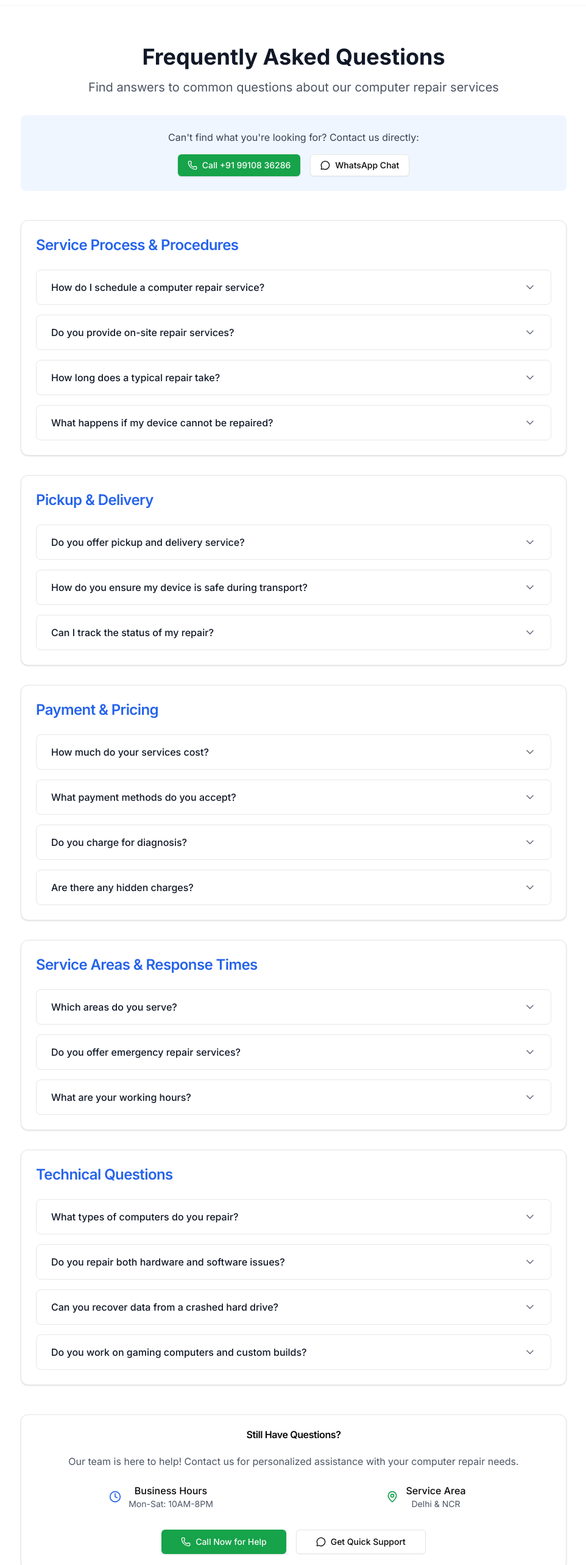
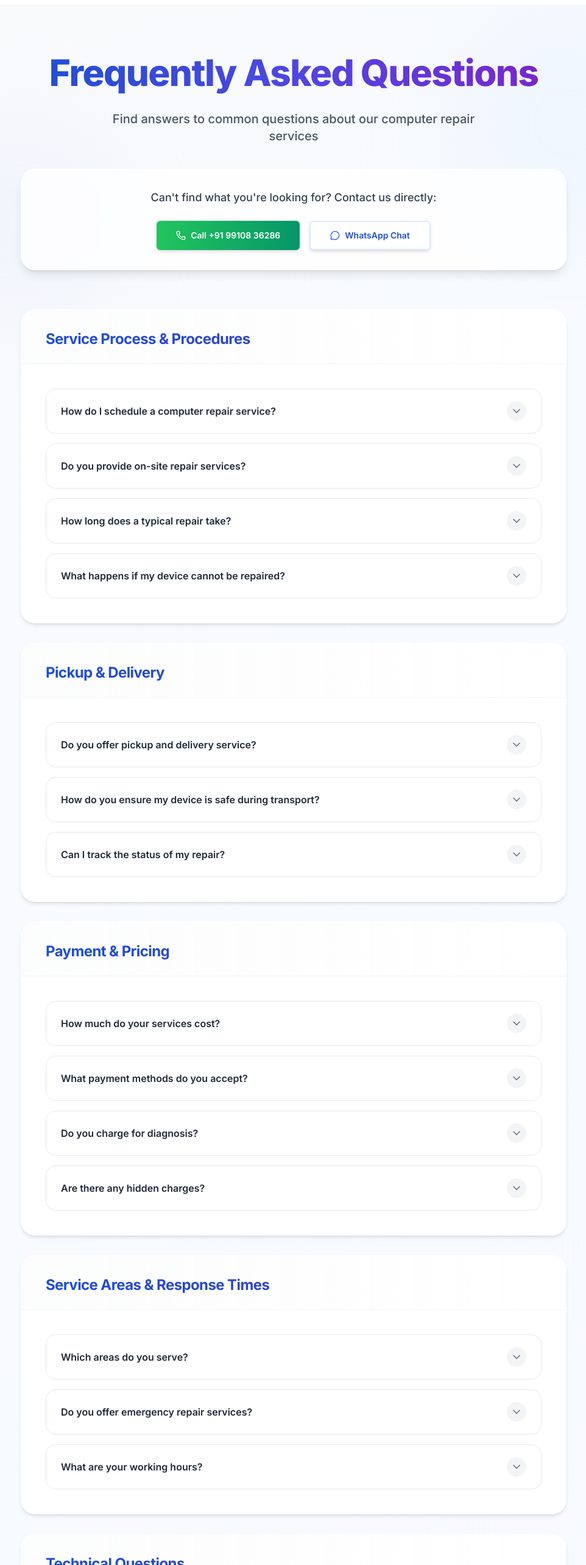
Before and after one commit to dariogeorge21/st-marys-computers, a Next.js app: page /faq in a window 1280 px wide. Shown: the part 60-2626 px from the top of the page at 61% size, without its empty margins (158-1120 px from the left). Built offline with nearby package versions, Linux system fonts and the light colour scheme.

Commit message:
style: overhaul FAQ page UI with modern gradients, glassmorphism effects, and enhanced animations

```diff
--- a/app/faq/page.tsx
+++ b/app/faq/page.tsx
@@ -117,37 +117,44 @@ export default function FAQPage() {
   };
 
   return (
-    <div className="min-h-screen py-16 px-4">
-      <div className="max-w-4xl mx-auto">
+    <div className="min-h-screen py-20 px-4 bg-gradient-to-br from-gray-50 via-blue-50/50 to-indigo-50/50 relative overflow-hidden">
+      {/* Background Orbs */}
+      <div className="absolute inset-0 pointer-events-none overflow-hidden">
+        <div className="absolute top-0 right-0 w-96 h-96 bg-blue-100 rounded-full mix-blend-multiply filter blur-3xl opacity-20 animate-blob"></div>
+        <div className="absolute top-40 left-0 w-96 h-96 bg-indigo-100 rounded-full mix-blend-multiply filter blur-3xl opacity-20 animate-blob animation-delay-2000"></div>
+      </div>
+
+      <div className="max-w-4xl mx-auto relative z-10">
         {/* Header */}
-        <div className="text-center mb-12">
-          <h1 className="text-4xl font-bold text-gray-900 mb-4">
+        <div className="text-center mb-16 animate-fade-in">
+          <h1 className="text-4xl md:text-5xl lg:text-6xl font-extrabold text-transparent bg-clip-text bg-gradient-to-r from-blue-700 via-indigo-600 to-purple-700 tracking-tight mb-6 pb-2">
             Frequently Asked Questions
           </h1>
-          <p className="text-xl text-gray-600 mb-8">
+          <p className="text-lg sm:text-xl text-gray-600 mb-10 max-w-2xl mx-auto font-medium">
             Find answers to common questions about our computer repair services
           </p>
 
           {/* Quick Contact */}
-          <div className="bg-blue-50 p-6 rounded-lg">
-            <p className="text-gray-700 mb-4">
+          <div className="bg-white/80 backdrop-blur-md p-8 rounded-3xl shadow-lg border border-white/50 animate-fade-in animation-delay-100 relative overflow-hidden group">
+            <div className="absolute inset-0 bg-gradient-to-r from-blue-50/50 to-indigo-50/50 opacity-0 group-hover:opacity-100 transition-opacity duration-500 pointer-events-none"></div>
+            <p className="text-gray-700 mb-6 font-medium text-lg relative z-10">
               Can&apos;t find what you&apos;re looking for? Contact us directly:
             </p>
-            <div className="flex flex-col sm:flex-row gap-4 justify-center">
-              <Button className="bg-green-600 hover:bg-green-700" asChild>
+            <div className="flex flex-col sm:flex-row gap-4 justify-center relative z-10">
+              <Button size="lg" className="h-12 px-8 bg-gradient-to-r from-green-500 to-emerald-600 hover:from-green-600 hover:to-emerald-700 text-white font-semibold shadow-md hover:shadow-lg transition-all duration-300 hover:-translate-y-0.5 group/btn" asChild>
                 <a href="tel:+919910836286" className="flex items-center gap-2">
-                  <Phone className="w-4 h-4" />
+                  <Phone className="w-5 h-5 group-hover/btn:rotate-12 transition-transform duration-300" />
                   Call +91 99108 36286
                 </a>
               </Button>
-              <Button variant="outline" asChild>
+              <Button size="lg" className="h-12 px-8 bg-white border-2 border-blue-100 text-blue-700 hover:border-blue-200 hover:bg-blue-50/50 font-semibold shadow-md hover:shadow-lg transition-all duration-300 hover:-translate-y-0.5 group/btn" asChild>
                 <a
                   href="https://wa.me/919910836286?text=Hi%2C%20I%20have%20a%20question%20about%20your%20services"
                   target="_blank"
                   rel="noopener noreferrer"
                   className="flex items-center gap-2"
                 >
-                  <MessageCircle className="w-4 h-4" />
+                  <MessageCircle className="w-5 h-5 group-hover/btn:scale-110 transition-transform duration-300 text-blue-600" />
                   WhatsApp Chat
                 </a>
               </Button>
@@ -158,37 +165,39 @@ export default function FAQPage() {
         {/* FAQ Categories */}
         <div className="space-y-8">
           {faqCategories.map((category, categoryIndex) => (
-            <Card key={categoryIndex}>
-              <CardHeader>
-                <CardTitle className="text-2xl text-blue-600">
+            <Card key={categoryIndex} className="bg-white/90 backdrop-blur-md border border-white/50 shadow-md hover:shadow-xl transition-all duration-300 rounded-3xl overflow-hidden animate-fade-in" style={{animationDelay: `${(categoryIndex + 2) * 100}ms`}}>
+              <CardHeader className="bg-gradient-to-r from-gray-50/50 to-white pb-6 pt-8 px-6 sm:px-10 border-b border-gray-100">
+                <CardTitle className="text-2xl font-bold bg-clip-text text-transparent bg-gradient-to-r from-blue-700 to-indigo-700">
                   {category.title}
                 </CardTitle>
               </CardHeader>
-              <CardContent>
+              <CardContent className="p-6 sm:p-10 bg-white/50">
                 <div className="space-y-4">
                   {category.faqs.map((faq, faqIndex) => {
                     const itemId = `${categoryIndex}-${faqIndex}`;
                     const isOpen = openItems.includes(itemId);
 
                     return (
-                      <div key={faqIndex} className="border border-gray-200 rounded-lg">
+                      <div key={faqIndex} className={`border rounded-2xl overflow-hidden transition-all duration-300 ${isOpen ? 'border-blue-200 shadow-sm bg-blue-50/30' : 'border-gray-200 hover:border-blue-300 hover:shadow-sm bg-white'}`}>
                         <button
                           onClick={() => toggleItem(itemId)}
-                          className="w-full px-6 py-4 text-left flex justify-between items-center hover:bg-gray-50 transition-colors"
+                          className="w-full px-6 py-5 text-left flex justify-between items-center group/accordion"
                         >
-                          <span className="font-medium text-gray-900 pr-4">
+                          <span className={`font-semibold pr-4 transition-colors duration-300 ${isOpen ? 'text-blue-700' : 'text-gray-800 group-hover/accordion:text-blue-600'}`}>
                             {faq.question}
                           </span>
-                          {isOpen ? (
-                            <ChevronUp className="w-5 h-5 text-gray-500 flex-shrink-0" />
-                          ) : (
-                            <ChevronDown className="w-5 h-5 text-gray-500 flex-shrink-0" />
-                          )}
+                          <div className={`w-8 h-8 rounded-full flex items-center justify-center transition-colors duration-300 ${isOpen ? 'bg-blue-100 text-blue-600' : 'bg-gray-100 text-gray-500 group-hover/accordion:bg-blue-50 group-hover/accordion:text-blue-500'}`}>
+                            {isOpen ? (
+                              <ChevronUp className="w-5 h-5 flex-shrink-0" />
+                            ) : (
+                              <ChevronDown className="w-5 h-5 flex-shrink-0" />
+                            )}
+                          </div>
                         </button>
 
                         {isOpen && (
-                          <div className="px-6 pb-4">
-                            <p className="text-gray-700 leading-relaxed">
+                          <div className="px-6 pb-6 pt-2 animate-fade-in">
+                            <p className="text-gray-600 font-medium leading-relaxed">
                               {faq.answer}
                             </p>
                           </div>
@@ -203,48 +212,53 @@ export default function FAQPage() {
         </div>
 
         {/* Contact Section */}
-        <Card className="mt-12">
-          <CardHeader>
-            <CardTitle className="text-center">Still Have Questions?</CardTitle>
+        <Card className="mt-16 bg-gradient-to-r from-blue-50 to-indigo-50 border border-blue-100 rounded-3xl shadow-lg hover:shadow-xl transition-all duration-300 relative overflow-hidden group/cta">
+          <div className="absolute inset-0 bg-white/40 opacity-0 group-hover/cta:opacity-100 transition-opacity duration-500 pointer-events-none"></div>
+          <CardHeader className="pt-10 pb-4 relative z-10">
+            <CardTitle className="text-3xl font-bold text-center text-gray-900">Still Have Questions?</CardTitle>
           </CardHeader>
-          <CardContent className="text-center">
-            <p className="text-gray-600 mb-6">
+          <CardContent className="text-center pb-10 relative z-10">
+            <p className="text-gray-600 mb-10 max-w-xl mx-auto font-medium text-lg">
               Our team is here to help! Contact us for personalized assistance with your
               computer repair needs.
             </p>
 
-            <div className="grid md:grid-cols-2 gap-6 mb-8">
-              <div className="flex items-center justify-center gap-3">
-                <Clock className="w-5 h-5 text-blue-600" />
+            <div className="grid sm:grid-cols-2 gap-6 mb-10 max-w-2xl mx-auto">
+              <div className="flex flex-col items-center justify-center p-6 bg-white/80 backdrop-blur-sm rounded-2xl shadow-sm border border-white hover:border-blue-100 hover:shadow-md transition-all duration-300 group">
+                <div className="w-12 h-12 bg-blue-100 group-hover:bg-blue-200 rounded-xl flex items-center justify-center mb-4 transition-colors duration-300">
+                  <Clock className="w-6 h-6 text-blue-600 group-hover:scale-110 group-hover:-rotate-3 transition-transform duration-300" />
+                </div>
                 <div>
-                  <p className="font-medium">Business Hours</p>
-                  <p className="text-sm text-gray-600">Mon-Sat: 10AM-8PM</p>
+                  <p className="font-bold text-gray-900 mb-1">Business Hours</p>
+                  <p className="text-sm font-medium text-gray-600">Mon-Sat: 10AM-8PM</p>
                 </div>
               </div>
-              <div className="flex items-center justify-center gap-3">
-                <MapPin className="w-5 h-5 text-green-600" />
+              <div className="flex flex-col items-center justify-center p-6 bg-white/80 backdrop-blur-sm rounded-2xl shadow-sm border border-white hover:border-green-100 hover:shadow-md transition-all duration-300 group">
+                <div className="w-12 h-12 bg-green-100 group-hover:bg-green-200 rounded-xl flex items-center justify-center mb-4 transition-colors duration-300">
+                  <MapPin className="w-6 h-6 text-green-600 group-hover:scale-110 group-hover:-rotate-3 transition-transform duration-300" />
+                </div>
                 <div>
-                  <p className="font-medium">Service Area</p>
-                  <p className="text-sm text-gray-600">Delhi & NCR</p>
+                  <p className="font-bold text-gray-900 mb-1">Service Area</p>
+                  <p className="text-sm font-medium text-gray-600">Delhi & NCR</p>
                 </div>
               </div>
             </div>
 
             <div className="flex flex-col sm:flex-row gap-4 justify-center">
-              <Button size="lg" className="bg-green-600 hover:bg-green-700" asChild>
+              <Button size="lg" className="h-12 px-8 bg-gradient-to-r from-blue-600 to-indigo-600 hover:from-blue-700 hover:to-indigo-700 text-white font-semibold shadow-md hover:shadow-lg transition-all duration-300 hover:-translate-y-0.5 group/btn" asChild>
                 <a href="tel:+919910836286" className="flex items-center gap-2">
-                  <Phone className="w-5 h-5" />
+                  <Phone className="w-5 h-5 group-hover/btn:rotate-12 transition-transform duration-300" />
                   Call Now for Help
                 </a>
               </Button>
-              <Button size="lg" variant="outline" asChild>
+              <Button size="lg" className="h-12 px-8 bg-white border-2 border-indigo-100 text-indigo-700 hover:border-indigo-200 hover:bg-indigo-50/50 font-semibold shadow-md hover:shadow-lg transition-all duration-300 hover:-translate-y-0.5 group/btn" asChild>
                 <a
                   href="https://wa.me/919910836286?text=Hi%2C%20I%20need%20help%20with%20my%20computer"
                   target="_blank"
                   rel="noopener noreferrer"
                   className="flex items-center gap-2"
                 >
-                  <MessageCircle className="w-5 h-5" />
+                  <MessageCircle className="w-5 h-5 group-hover/btn:scale-110 transition-transform duration-300 text-indigo-600" />
                   Get Quick Support
                 </a>
               </Button>
```
